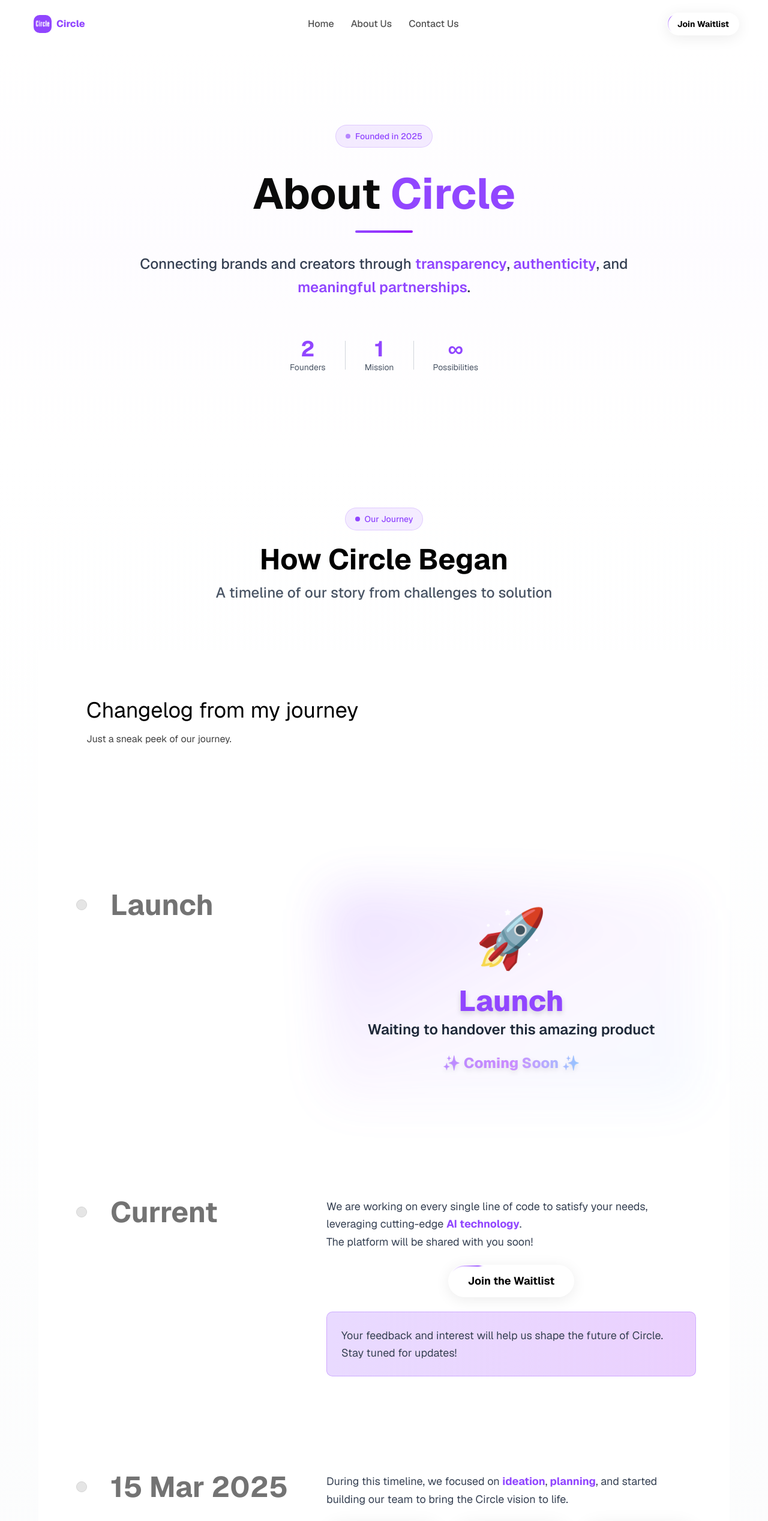
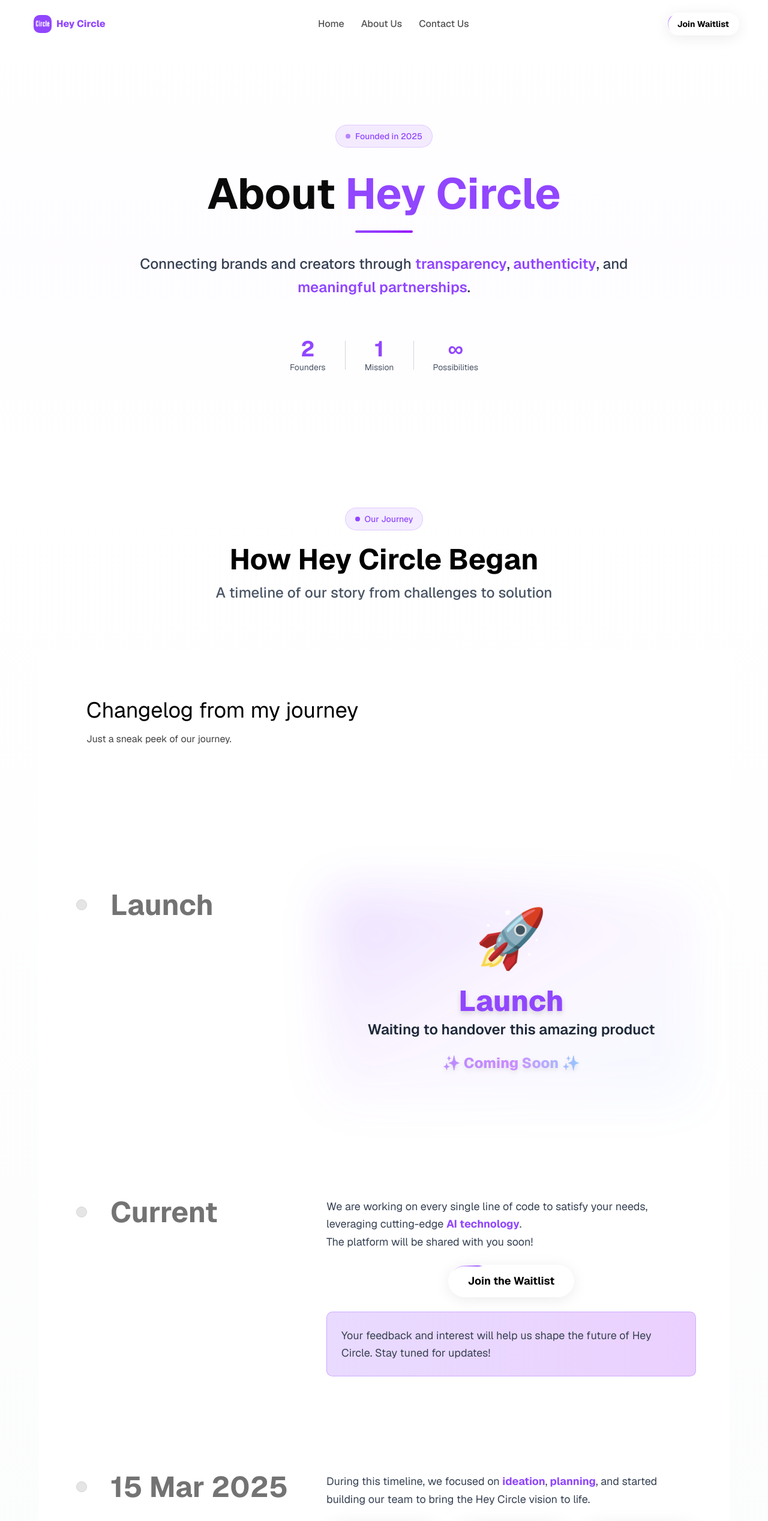
Before and after one commit to decodewithParth/circle-5, a Next.js app: page /about in a window 1280 px wide. Shown: the top 2535 px of the page at 60% size. Built offline with nearby package versions, Linux system fonts and the light colour scheme.

Commit message:
changed the name from Circle to Hey Circle

```diff
--- a/src/app/about/about-client.tsx
+++ b/src/app/about/about-client.tsx
@@ -97,7 +97,7 @@ export default function AboutPage() {
           <p className="text-lg text-gray-700 dark:text-gray-300 leading-relaxed">
             During this timeline, we focused on <strong className="text-[#9146FF] font-bold">ideation</strong>,
             <strong className="text-[#9146FF] font-bold"> planning</strong>, and started building our team to bring
-            the Circle vision to life.
+            the Hey Circle vision to life.
           </p>
 
           <div className="grid grid-cols-1 md:grid-cols-3 gap-6">
@@ -129,7 +129,7 @@ export default function AboutPage() {
           <ul className="list-disc pl-6 space-y-2 text-gray-700 dark:text-gray-300">
             <li><strong>Ideation:</strong> Brainstorming and conceptualizing the perfect platform to solve the identified challenges</li>
             <li><strong>Planning:</strong> Strategic planning, roadmap development, and defining the core features and vision</li>
-            <li><strong>Team Building:</strong> Assembling the right team with diverse skills to execute the Circle vision</li>
+            <li><strong>Team Building:</strong> Assembling the right team with diverse skills to execute the Hey Circle vision</li>
           </ul>
 
           <div className="bg-gradient-to-r from-[#9146FF]/20 to-purple-600/20 p-6 rounded-lg border border-[#9146FF]/30">
@@ -158,7 +158,7 @@ export default function AboutPage() {
           </div>
           <div className="bg-gradient-to-r from-[#9146FF]/20 to-purple-600/20 p-6 rounded-lg border border-[#9146FF]/30">
             <p className="text-lg text-gray-700 dark:text-gray-300 leading-relaxed">
-              Your feedback and interest will help us shape the future of Circle. Stay tuned for updates!
+              Your feedback and interest will help us shape the future of Hey Circle. Stay tuned for updates!
             </p>
           </div>
         </div>
@@ -242,7 +242,7 @@ export default function AboutPage() {
               {/* Main Title */}
               <div className="space-y-4">
                 <h1 className="text-5xl md:text-7xl font-bold leading-tight">
-                  About <span className="text-[#9146FF]">Circle</span>
+                  About <span className="text-[#9146FF]">Hey Circle</span>
                 </h1>
                 <div className="w-24 h-1 bg-gradient-to-r from-[#9146FF] to-purple-600 mx-auto rounded-full"></div>
               </div>
@@ -304,7 +304,7 @@ export default function AboutPage() {
                       <span className="w-2 h-2 rounded-full bg-[#9146FF] animate-pulse"></span>
                     </div>
                     <p className="text-xl md:text-2xl leading-relaxed text-gray-800 dark:text-gray-200 max-w-4xl mx-auto font-medium">
-                      The idea for Circle was born while we were running our marketing agency,
+                      The idea for Hey Circle was born while we were running our marketing agency,
                       <strong className="text-[#9146FF] font-bold"> Digital Devas</strong>. During our work with brands and creators,
                       we consistently faced two major challenges that inspired our mission.
                     </p>
@@ -320,7 +320,7 @@ export default function AboutPage() {
                   <EvervaultCard
                     text="01"
                     title="Genuine Connections"
-                    description="Finding authentic partnerships between brands and creators that go beyond superficial collaborations and create lasting value for both parties. We discovered that most platforms focus on quantity over quality, leading to partnerships that don't deliver real results. Circle was built to prioritize meaningful connections that drive mutual growth and success."
+                    description="Finding authentic partnerships between brands and creators that go beyond superficial collaborations and create lasting value for both parties. We discovered that most platforms focus on quantity over quality, leading to partnerships that don't deliver real results. Hey Circle was built to prioritize meaningful connections that drive mutual growth and success."
                     size="md"
                     className="mx-auto"
                   />
@@ -328,7 +328,7 @@ export default function AboutPage() {
                   <EvervaultCard
                     text="02"
                     title="Transparency"
-                    description="Ensuring clear communication, honest collaboration, and complete transparency in all aspects of brand-creator partnerships. The lack of transparency in the creator economy was a major pain point we identified. Circle provides complete visibility into partnership metrics, communication channels, and performance tracking to build trust between all parties involved."
+                    description="Ensuring clear communication, honest collaboration, and complete transparency in all aspects of brand-creator partnerships. The lack of transparency in the creator economy was a major pain point we identified. Hey Circle provides complete visibility into partnership metrics, communication channels, and performance tracking to build trust between all parties involved."
                     size="md"
                     className="mx-auto"
                   />
@@ -346,12 +346,12 @@ export default function AboutPage() {
                     showIcon={false}
                   >
                     <h3 className="text-2xl md:text-3xl font-bold mb-4 text-black dark:text-white">
-                      Circle
+                      Hey Circle
                     </h3>
                     <p className="text-lg text-gray-700 dark:text-gray-300 leading-relaxed">
                       These challenges inspired us to create a platform that would revolutionize
                       how brands and creators connect, collaborate, and grow together.
-                      <strong className="text-[#9146FF] font-semibold">Circle</strong> was born from the belief that
+                      <strong className="text-[#9146FF] font-semibold">Hey Circle</strong> was born from the belief that
                       authentic partnerships drive the best results.
                     </p>
                   </EvervaultCardSimple>
@@ -370,7 +370,7 @@ export default function AboutPage() {
                   Our Journey
                 </div>
                 <h2 className="text-4xl md:text-5xl font-bold text-black dark:text-white mb-4">
-                  How Circle Began
+                  How Hey Circle Began
                 </h2>
                 <p className="text-xl md:text-2xl text-gray-600 dark:text-gray-300 font-medium">
                   A timeline of our story from challenges to solution
@@ -393,7 +393,7 @@ export default function AboutPage() {
                   Meet Our Founders
                 </h2>
                 <p className="text-xl md:text-2xl text-gray-600 dark:text-gray-300 font-medium">
-                  The visionaries behind Circle
+                  The visionaries behind Hey Circle
                 </p>
               </div>
 
--- a/src/app/privacy/privacy-client.tsx
+++ b/src/app/privacy/privacy-client.tsx
@@ -103,10 +103,10 @@ export default function PrivacyPolicyPage() {
                 <div className="mb-12">
                   <h2 className="text-3xl font-bold text-black dark:text-white mb-6">Introduction</h2>
                   <p className="text-gray-700 dark:text-gray-300 leading-relaxed mb-4">
-                    At Circle ("we," "our," or "us"), we are committed to protecting your privacy and ensuring the security of your personal information. This Privacy Policy explains how we collect, use, disclose, and safeguard your information when you use our platform that connects brands and creators.
+                    At Hey Circle ("we," "our," or "us"), we are committed to protecting your privacy and ensuring the security of your personal information. This Privacy Policy explains how we collect, use, disclose, and safeguard your information when you use our platform that connects brands and creators.
                   </p>
                   <p className="text-gray-700 dark:text-gray-300 leading-relaxed">
-                    By using Circle, you agree to the collection and use of information in accordance with this policy. If you do not agree with our policies and practices, please do not use our platform.
+                    By using Hey Circle, you agree to the collection and use of information in accordance with this policy. If you do not agree with our policies and practices, please do not use our platform.
                   </p>
                 </div>
 
--- a/src/component/aceternity/resizable-navbar.tsx
+++ b/src/component/aceternity/resizable-navbar.tsx
@@ -239,7 +239,7 @@ export const NavbarLogo = () => {
         height={30}
         className="rounded-lg"
       />
-      <span className="font-extrabold text-[#9146ff] dark:text-white">Circle</span>
+      <span className="font-extrabold text-[#9146ff] dark:text-white">Hey Circle</span>
     </a>
   );
 };
--- a/src/component/footer-section.tsx
+++ b/src/component/footer-section.tsx
@@ -74,7 +74,7 @@ export const FooterSection = () => {
               className="mb-6"
             >
               <h3 className="text-2xl font-bold mb-4">
-                Circle
+                Hey Circle
                 <span className="text-[#9146FF]">.</span>
               </h3>
               <p className="text-gray-400 mb-6 max-w-md">
@@ -172,7 +172,7 @@ export const FooterSection = () => {
           className="flex flex-col md:flex-row justify-between items-center text-center md:text-left"
         >
           <div className="text-gray-400 text-sm mb-4 md:mb-0">
-            © {currentYear} Circle. All rights reserved.
+            © {currentYear} Hey Circle. All rights reserved.
           </div>
           <div className="flex items-center text-gray-400 text-sm">
             <span>Made with</span>
--- a/src/component/for-brands-section.tsx
+++ b/src/component/for-brands-section.tsx
@@ -5,7 +5,7 @@ export const ForBrandsSection = () => {
   const brandCards = [
     {
       text: "01",
-      title: "Circle of Creators",
+      title: "Hey Circle of Creators",
       description: "Get access to the nano to mega creators and influencers of your category"
     },
     {
--- a/src/component/for-creators-section.tsx
+++ b/src/component/for-creators-section.tsx
@@ -11,7 +11,7 @@ export const ForCreatorsSection = () => {
     {
       text: "02",
       title: "Professional Opportunities",
-      description: "Explore the professional work opportunities of one of the best brands on Circle."
+      description: "Explore the professional work opportunities of one of the best brands on Hey Circle."
     },
     {
       text: "03",
--- a/src/component/hero-section.tsx
+++ b/src/component/hero-section.tsx
@@ -55,7 +55,7 @@ export function HeroSection() {
         <h2 className="text-base sm:text-lg md:text-2xl font-medium text-gray-700 dark:text-gray-200 relative">
           <span className="absolute -left-4 sm:-left-6 top-1/2 transform -translate-y-1/2 w-1 h-6 sm:h-8 bg-gradient-to-b from-[#9146FF] to-purple-600 rounded-full"></span>
           Get your brand identity in seconds using{" "}
-          <AuroraText className="inline-block font-extrabold text-lg sm:text-2xl md:text-3xl transition-colors duration-700 ease-in-out">Circle</AuroraText> in seconds
+          <AuroraText className="inline-block font-extrabold text-lg sm:text-2xl md:text-3xl transition-colors duration-700 ease-in-out">Hey Circle</AuroraText> in seconds
         </h2>
       </div>
 
--- a/src/component/waitlist-form-section.tsx
+++ b/src/component/waitlist-form-section.tsx
@@ -83,7 +83,7 @@ export default function WaitlistFormSection() {
             This Is Your Invite to
             <br className="md:hidden" />
             <span className="px-2 py-1 rounded bg-[#9146FF] text-white whitespace-nowrap md:ml-2 md:inline mt-2 md:mt-0">
-              Join Inner Circle
+              Join Hey Circle
             </span>
           </h2>
           <p className="text-base md:text-xl text-gray-300 mb-4">
@@ -148,7 +148,7 @@ export default function WaitlistFormSection() {
                   className="accent-purple-600 w-4 h-4"
                 />
                 <label htmlFor="whatsapp" className="text-base">
-                  Want to join the early beta access circle whatsapp community
+                  Want to join the early beta access Hey Circle whatsapp community
                 </label>
               </div>
               {error && <div className="text-red-500 text-sm">{error}</div>}
```
Also changed, not shown: src/app/terms/terms-client.tsx (+9 -9 lines).
